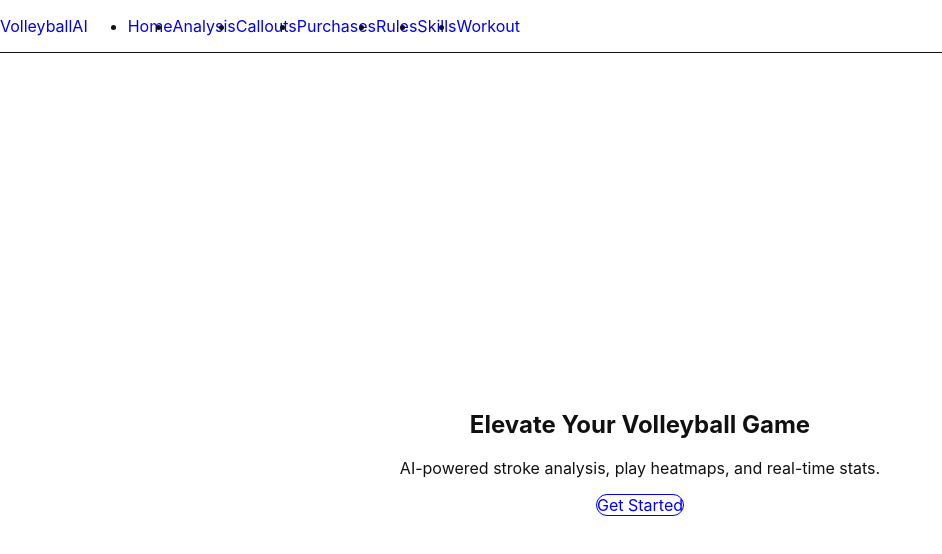
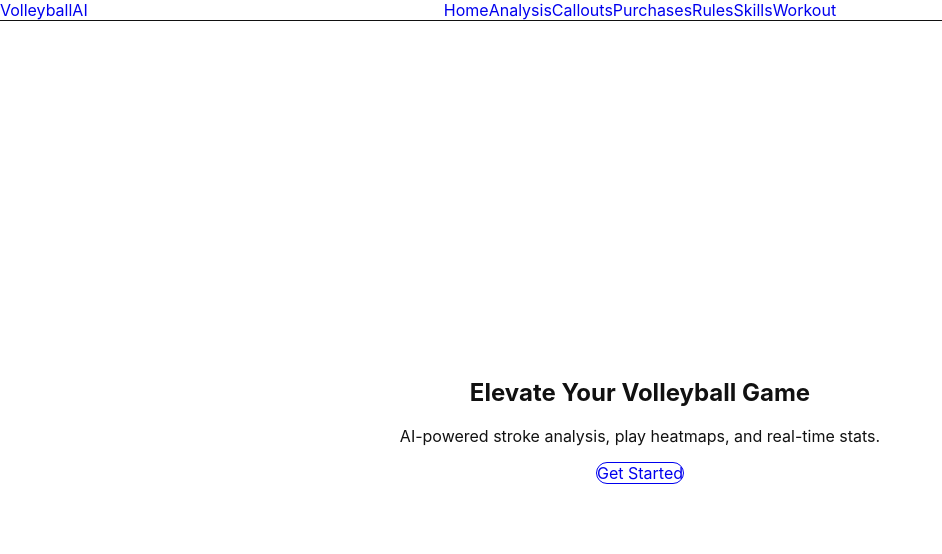
Before and after one commit to blueweriy/volleyball-ai-website, a React (Vite) app: page / in a window 1280 px wide. Shown: the top 554 px of the page, without its empty margins (0-942 px from the left). Built offline with nearby package versions, Linux system fonts and the light colour scheme.

Commit message:
Update Navbar.jsx

```diff
--- a/src/components/Navbar.jsx
+++ b/src/components/Navbar.jsx
@@ -3,74 +3,37 @@ import { Link } from "react-router-dom";
 export default function Navbar() {
   return (
     <header className="sticky top-0 bg-white border-b border-gray-200 z-50">
-      <nav className="max-w-6xl mx-auto flex items-center justify-start h-16 px-4 space-x-12">
-        {/* Logo */}
+      <nav className="relative h-16">
+        {/* Logo absolutely at left */}
+        <div className="absolute inset-y-0 left-4 flex items-center">
           <Link
             to="/"
             className="text-2xl font-bold text-gray-900 hover:text-gray-700 no-underline"
           >
             VolleyballAI
           </Link>
+        </div>
 
-        {/* Navigation links */}
-        <ul className="flex space-x-8">
-          <li>
+        {/* Centered nav links */}
+        <div className="h-16 flex justify-center items-center overflow-x-auto whitespace-nowrap px-4">
+          {[
+            ["Home", "/"],
+            ["Analysis", "/analysis"],
+            ["Callouts", "/callouts"],
+            ["Purchases", "/purchases"],
+            ["Rules", "/rules"],
+            ["Skills", "/skills"],
+            ["Workout", "/workout"],
+          ].map(([label, to]) => (
             <Link
-              to="/"
-              className="text-sm font-medium text-gray-900 hover:text-gray-700 no-underline"
+              key={to}
+              to={to}
+              className="mx-4 text-sm font-medium text-gray-900 hover:text-gray-700 no-underline"
             >
-              Home
+              {label}
             </Link>
-          </li>
-          <li>
-            <Link
-              to="/analysis"
-              className="text-sm font-medium text-gray-900 hover:text-gray-700 no-underline"
-            >
-              Analysis
-            </Link>
-          </li>
-          <li>
-            <Link
-              to="/callouts"
-              className="text-sm font-medium text-gray-900 hover:text-gray-700 no-underline"
-            >
-              Callouts
-            </Link>
-          </li>
-          <li>
-            <Link
-              to="/purchases"
-              className="text-sm font-medium text-gray-900 hover:text-gray-700 no-underline"
-            >
-              Purchases
-            </Link>
-          </li>
-          <li>
-            <Link
-              to="/rules"
-              className="text-sm font-medium text-gray-900 hover:text-gray-700 no-underline"
-            >
-              Rules
-            </Link>
-          </li>
-          <li>
-            <Link
-              to="/skills"
-              className="text-sm font-medium text-gray-900 hover:text-gray-700 no-underline"
-            >
-              Skills
-            </Link>
-          </li>
-          <li>
-            <Link
-              to="/workout"
-              className="text-sm font-medium text-gray-900 hover:text-gray-700 no-underline"
-            >
-              Workout
-            </Link>
-          </li>
-        </ul>
+          ))}
+        </div>
       </nav>
     </header>
 );
```
Lines whose indentation alone changed are shown as unchanged.
